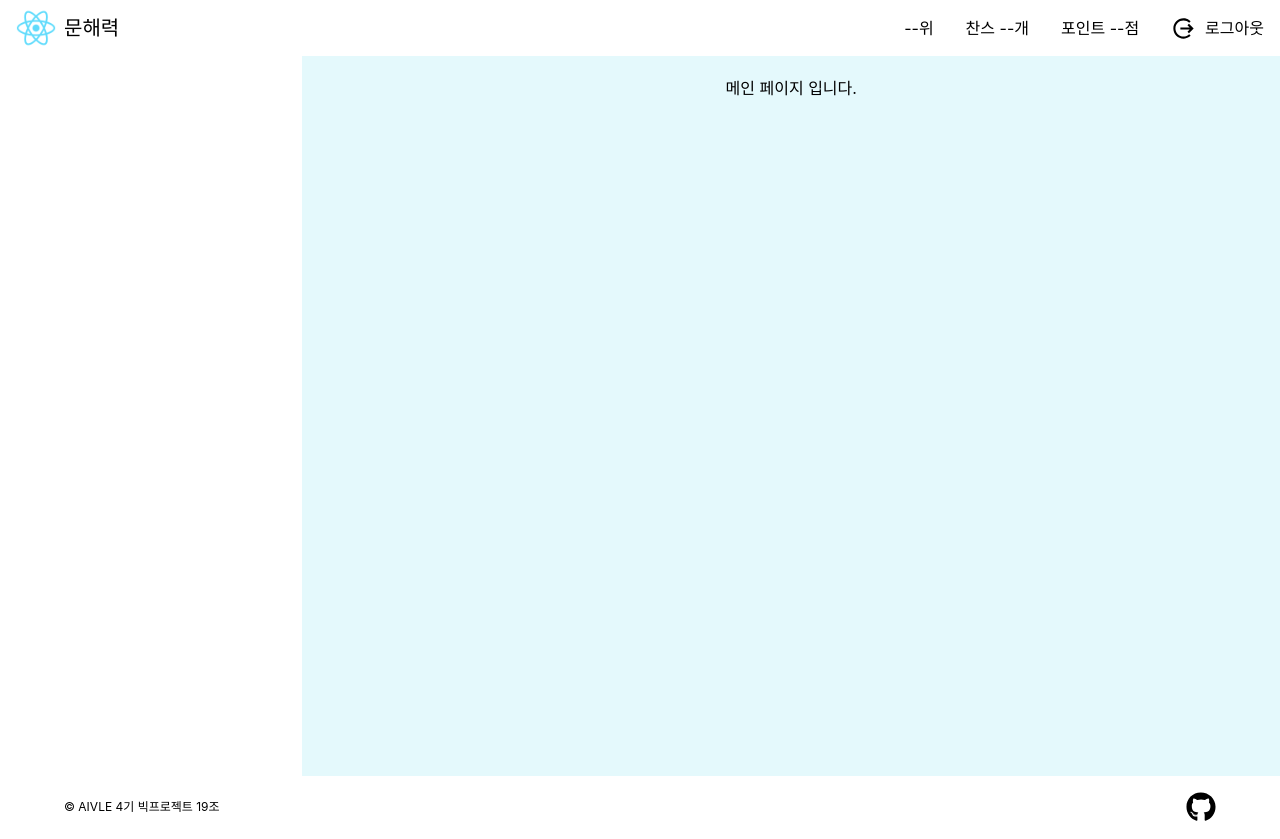
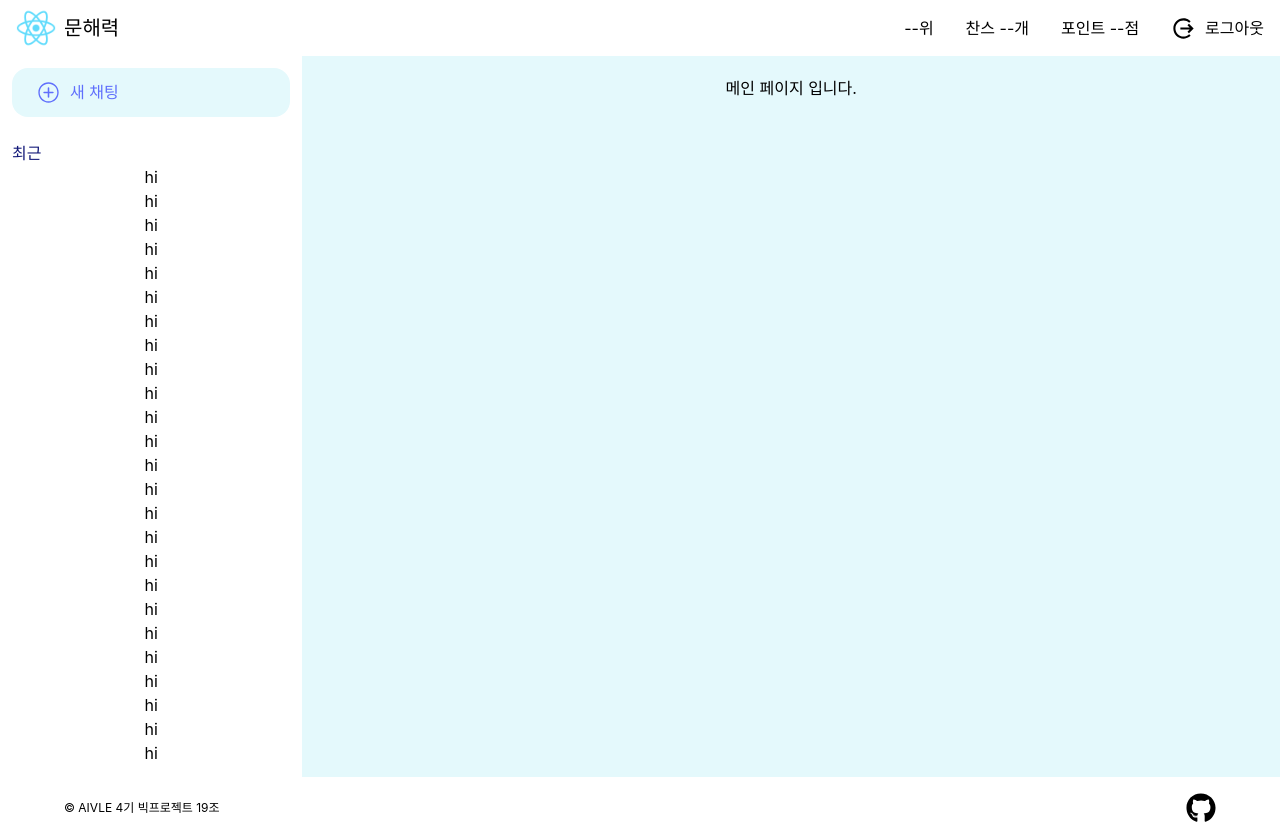
Before and after one commit to yewon-saurus/Aivle_BigProjectFE_19, a React (Create React App) app: page / in a window 1280 px wide. Built offline with nearby package versions, Linux system fonts and the light colour scheme; some icons are missing.

Commit message:
Update NewChatAndHistory: 레이아웃 초안 작성 및 더미 데이터 추가

```diff
--- a/src/components/NewChatAndHistory.jsx
+++ b/src/components/NewChatAndHistory.jsx
@@ -1,5 +1,7 @@
 import style from "./style.css";
 import React, {useEffect, useRef, useState} from "react";
+
+import { IoIosAddCircleOutline } from "react-icons/io";
 
 const tempHistory = [
     {
@@ -21,7 +23,51 @@ const tempHistory = [
 
 const NewChatAndHistory = () => {
     return (
-        <div>
+        <div className="my-3">
+            <div className="px-3">
+                {/* new chat */}
+                <button className="bg-[var(--color-primary-200)] hover:bg-[var(--color-primary-300)] w-full rounded-2xl mt-6 lg:my-0 px-6 py-3">
+                    <div className="flex text-left text-[var(--color-info-500)]">
+                        <IoIosAddCircleOutline size={25} />
+                        <span>&nbsp;&nbsp;새 채팅</span>
+                    </div>
+                </button>
+            </div>
+            <div className="mt-6">
+                {/* history list */}
+                <div className="px-3 text-left text-[var(--color-info-900)]">
+                    최근
+                </div>
+                <div className="history">
+                    <div>hi</div>
+                    <div>hi</div>
+                    <div>hi</div>
+                    <div>hi</div>
+                    <div>hi</div>
+                    <div>hi</div>
+                    <div>hi</div>
+                    <div>hi</div>
+                    <div>hi</div>
+                    <div>hi</div>
+                    <div>hi</div>
+                    <div>hi</div>
+                    <div>hi</div>
+                    <div>hi</div>
+                    <div>hi</div>
+                    <div>hi</div>
+                    <div>hi</div>
+                    <div>hi</div>
+                    <div>hi</div>
+                    <div>hi</div>
+                    <div>hi</div>
+                    <div>hi</div>
+                    <div>hi</div>
+                    <div>hi</div>
+                    <div>hi</div>
+                    <div>hi</div>
+                    <div>hell</div>
+                </div>
+            </div>
         </div>
     );
 }
--- a/src/components/style.css
+++ b/src/components/style.css
@@ -11,11 +11,23 @@
 }
 
 .content {
-    padding: 4em 10px 4em 10px;
+    padding: 4em 0px 4em 0px;
     position: relative;
     width: 100%;
+    height: 100vh;
 }
 
 table td {
     padding: 10px;
 }
+
+.history {
+    height: calc(100vh - 400px);
+    overflow-y: scroll;
+}
+
+@media (min-width: 1024px) {
+    .history {
+        height: calc(100vh - 200px);
+    }
+}
```
